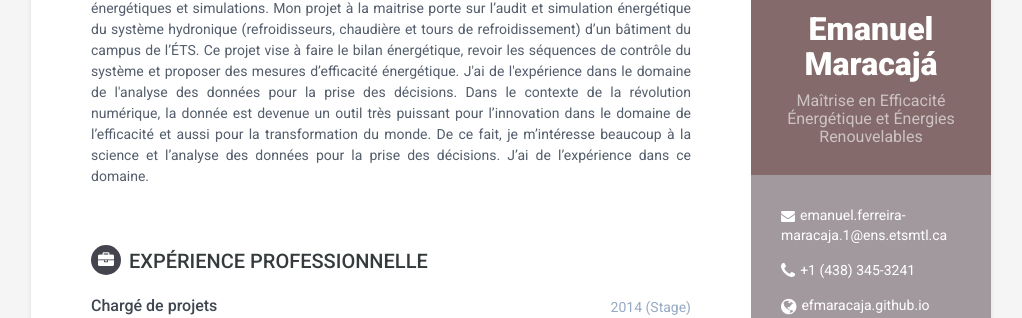
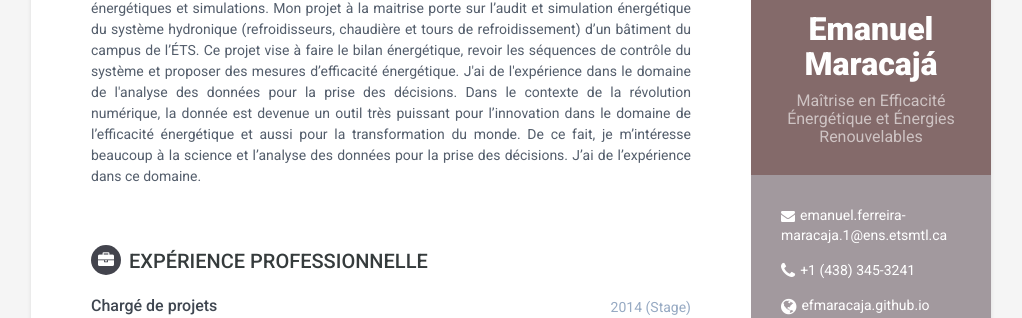
Before and after one commit to efmaracaja/cvFR, a Jekyll site: the page built from index.html, in a window 1280 px wide. Shown: the part 163-481 px from the top of the page, without its empty margins (129-1151 px from the left). Built offline with Jekyll 4.4.1, drawn with Linux system fonts in a browser that asks for light colours; some of the changed text lies outside the part shown.

Commit message:
Update _config.yml

```diff
--- a/_config.yml
+++ b/_config.yml
@@ -14,7 +14,7 @@
 name: Emanuel Maracajá
 tagline: Maîtrise en Efficacité Énergétique et Énergies Renouvelables
 pic: profile.png  #place a 100x100 picture inside /assets/images/ folder and provide the name of the file below
-summary: <p align="justify">Je suis passionné par le domaine de l’efficacité énergétique. Je m’intéresse aux audits énergétiques et simulations. Mon projet à la maitrise porte sur l’audit et simulation énergétique du système hydronique (refroidisseurs, chaudière et tours de refroidissement) d’un bâtiment du campus de l’ÉTS. Ce projet vise à faire le bilan énergétique, revoir les séquences de contrôle du système et proposer des mesures d’efficacité énergétique. J'ai de l'expérience dans le domaine de l'analyse des données pour la prise des décisions. Dans le contexte de la révolution numérique, la donnée est devenue un outil très puissant pour l’innovation dans le domaine de l’efficacité et aussi pour la transformation du monde. De ce fait, je m’intéresse beaucoup à la science et l’analyse des données pour la prise des décisions. J’ai de l’expérience dans ce domaine.
+summary: <p align="justify">Je suis passionné par le domaine de l’efficacité énergétique. Je m’intéresse aux audits énergétiques et simulations. Mon projet à la maitrise porte sur l’audit et simulation énergétique du système hydronique (refroidisseurs, chaudière et tours de refroidissement) d’un bâtiment du campus de l’ÉTS. Ce projet vise à faire le bilan énergétique, revoir les séquences de contrôle du système et proposer des mesures d’efficacité énergétique. J'ai de l'expérience dans le domaine de l'analyse des données pour la prise des décisions. Dans le contexte de la révolution numérique, la donnée est devenue un outil très puissant pour l’innovation dans le domaine de l’efficacité énergétique et aussi pour la transformation du monde. De ce fait, je m’intéresse beaucoup à la science et l’analyse des données pour la prise des décisions. J’ai de l’expérience dans ce domaine.
 
 
  </p>
```
